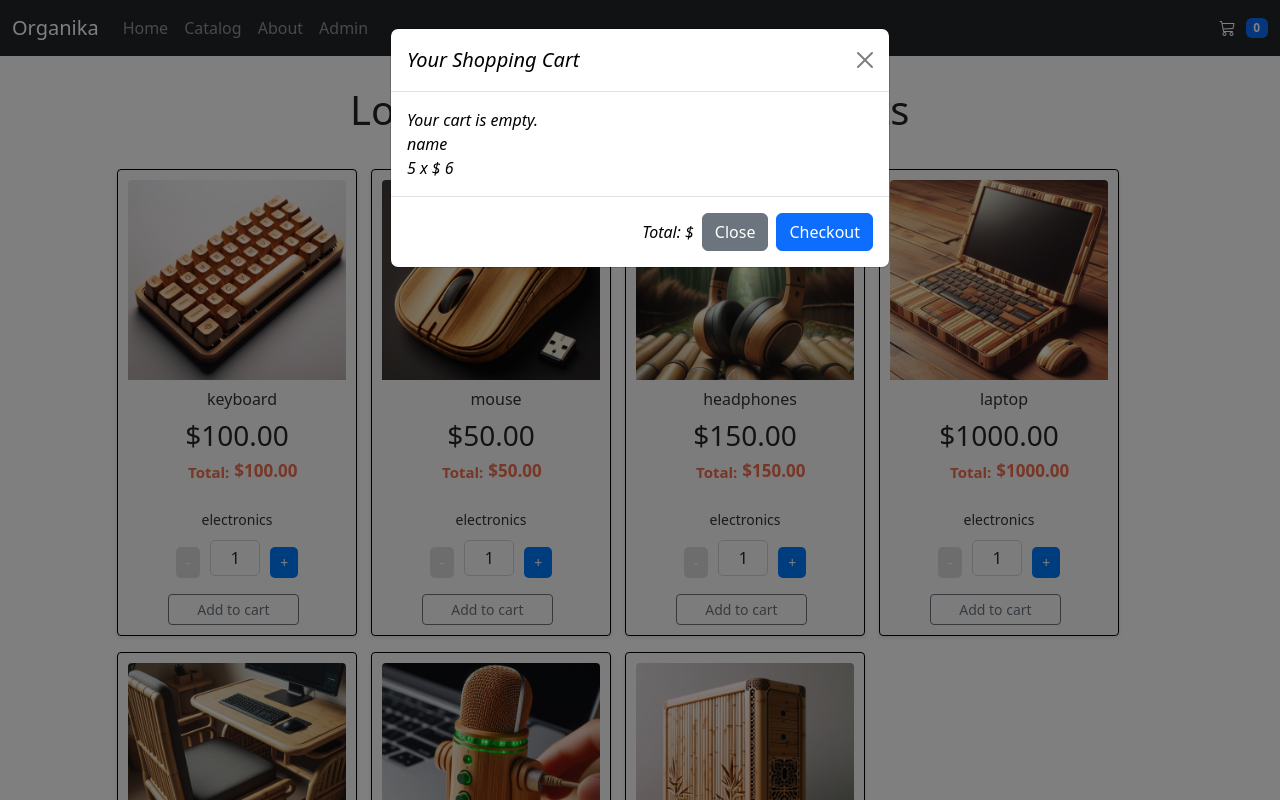
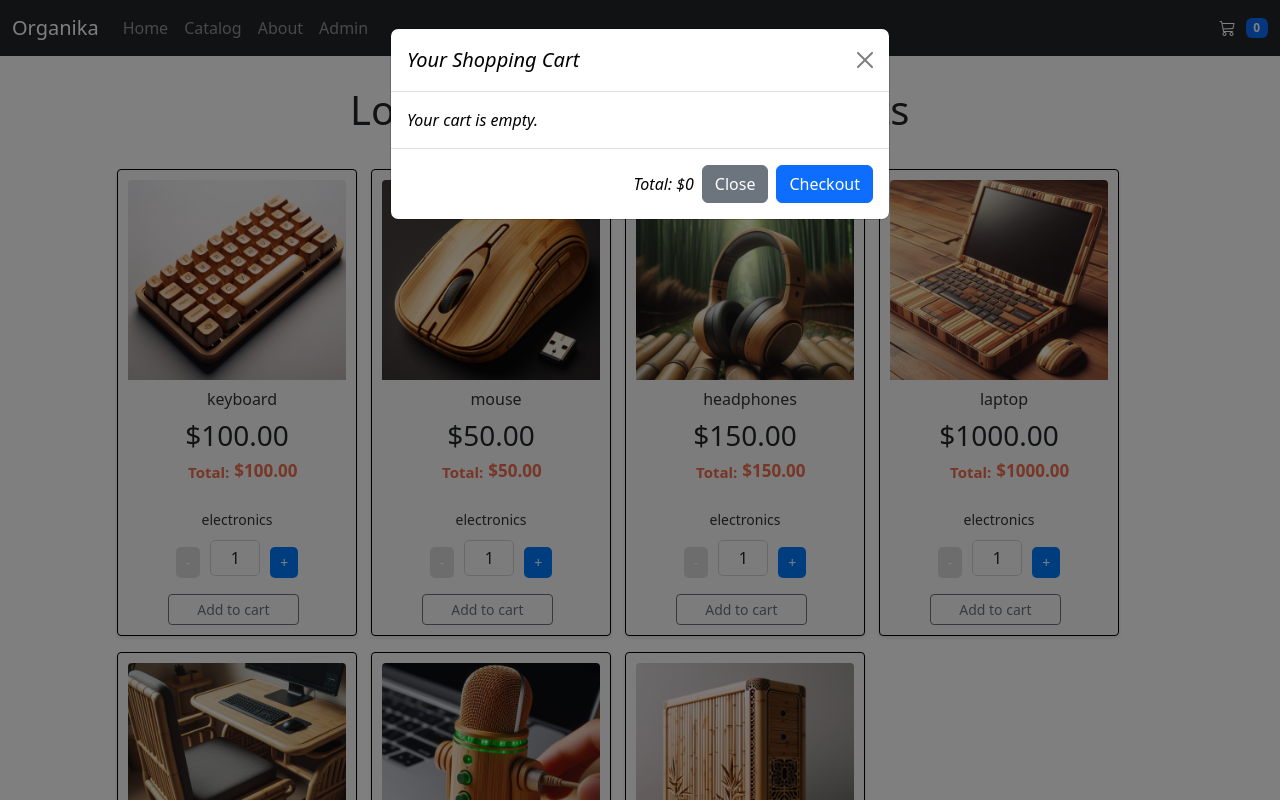
Before and after one commit to cesar-programmer/react-store-boot, a React (Create React App) app: page /catalog in a window 1280 px wide. Both pictures are taken after a click on the icon 1227 px from the left and 28 px from the top of the page. Shown: the top 800 px of the page. Built offline with nearby package versions, Linux system fonts and the light colour scheme.

Commit message:
Shoppin car

```diff
--- a/src/components/shoppingCar.jsx
+++ b/src/components/shoppingCar.jsx
@@ -1,7 +1,11 @@
-import React from 'react';
+import React, { useContext } from 'react';
 import './shoppingCar.css';
+import CartContext from '../context'
 
 export default function ShoppingCar() {
+  const context = useContext(CartContext);
+  const cart = context.cart;
+
   return (
   <div className="modal fade" id="staticBackdrop" data-bs-backdrop="static" data-bs-keyboard="false" tabindex="-1" aria-labelledby="staticBackdropLabel" aria-hidden="true">
       <div className="modal-dialog">
@@ -11,16 +15,21 @@ export default function ShoppingCar() {
             <button type="button" className="btn-close" data-bs-dismiss="modal" aria-label="Close" ></button>
           </div>
           <div className="modal-body">
-            {2 && <div>Your cart is empty.</div>}
-              <div className="cart-item">
-                <div>name</div>
-                <div>
-                  5 x $ 6
-                </div>
-              </div>
-          </div>
+              {cart.length === 0 ? (
+                <div>Your cart is empty.</div>
+              ) : (
+                cart.map((item) => (
+                  <div key={item.id} className="cart-item">
+                    <div>{item.product.title}</div>
+                    <div>
+                      {item.quantity} x ${item.product.price}
+                    </div>
+                  </div>
+                ))
+              )}
+            </div>
           <div className="modal-footer">
-            <div>Total: $</div>
+            <div>Total: ${context.total}</div>
             <button type="button" className="btn btn-secondary" data-bs-dismiss="modal" >Close</button>
             <button type="button" className="btn btn-primary">Checkout</button>
           </div>
--- a/src/context/index.jsx
+++ b/src/context/index.jsx
@@ -4,10 +4,13 @@ const CartContext = createContext();
 
 export const CartProvider = ({ children }) => {
   const [cart, setCart] = useState([]);
+  const [total, setTotal] = useState(0);
 
   useEffect(() => {
     console.log(cart);
-  }, [cart]); // Este efecto se ejecutará cada vez que el carrito cambie
+    totalAmout();
+    console.log(total);
+  }, [cart]);
 
   function addItem(product, quantity) {
     setCart(currentCart => {
@@ -25,13 +28,23 @@ export const CartProvider = ({ children }) => {
     setCart([]);
   }
 
+  function totalAmout() {
+    let total = 0;
+    cart.forEach(item => {
+      total += item.product.price * item.quantity;
+    });
+    setTotal(total);
+    return total;
+  }
 
   return (
     <CartContext.Provider value={{
       cart,
       addItem,
       removeItem,
-      clearCart
+      clearCart,
+      totalAmout,
+      total
     }}>
       {children}
     </CartContext.Provider>
```
